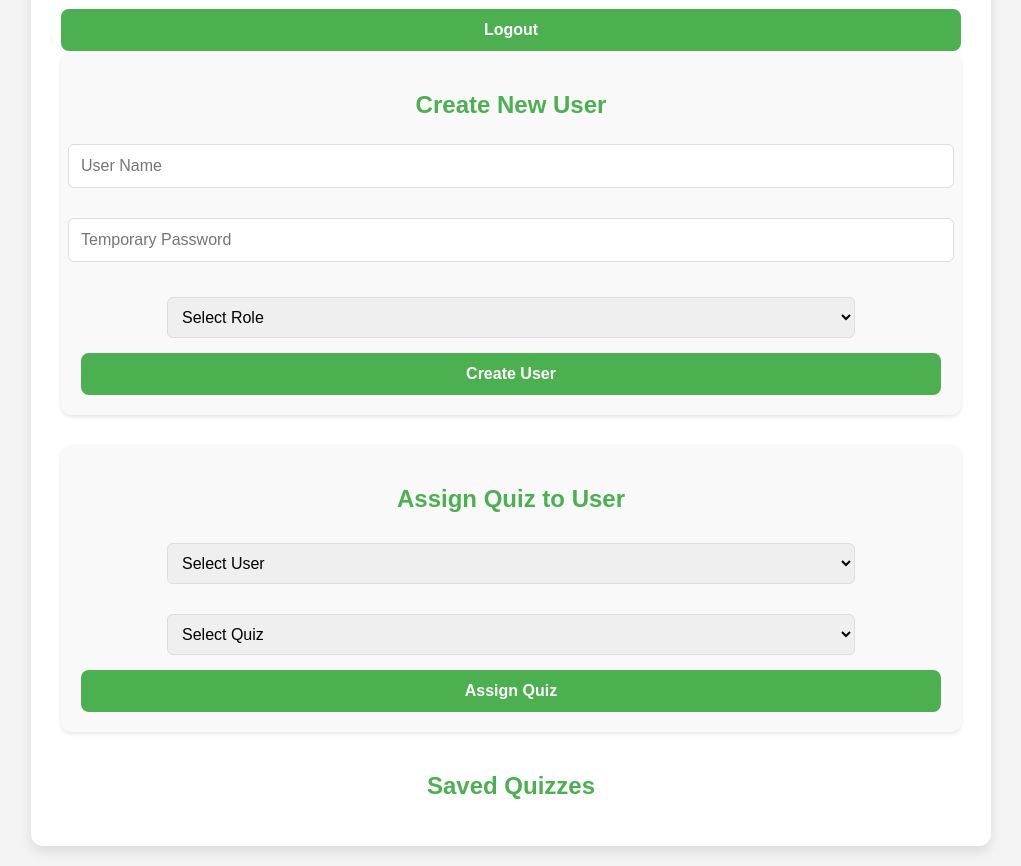
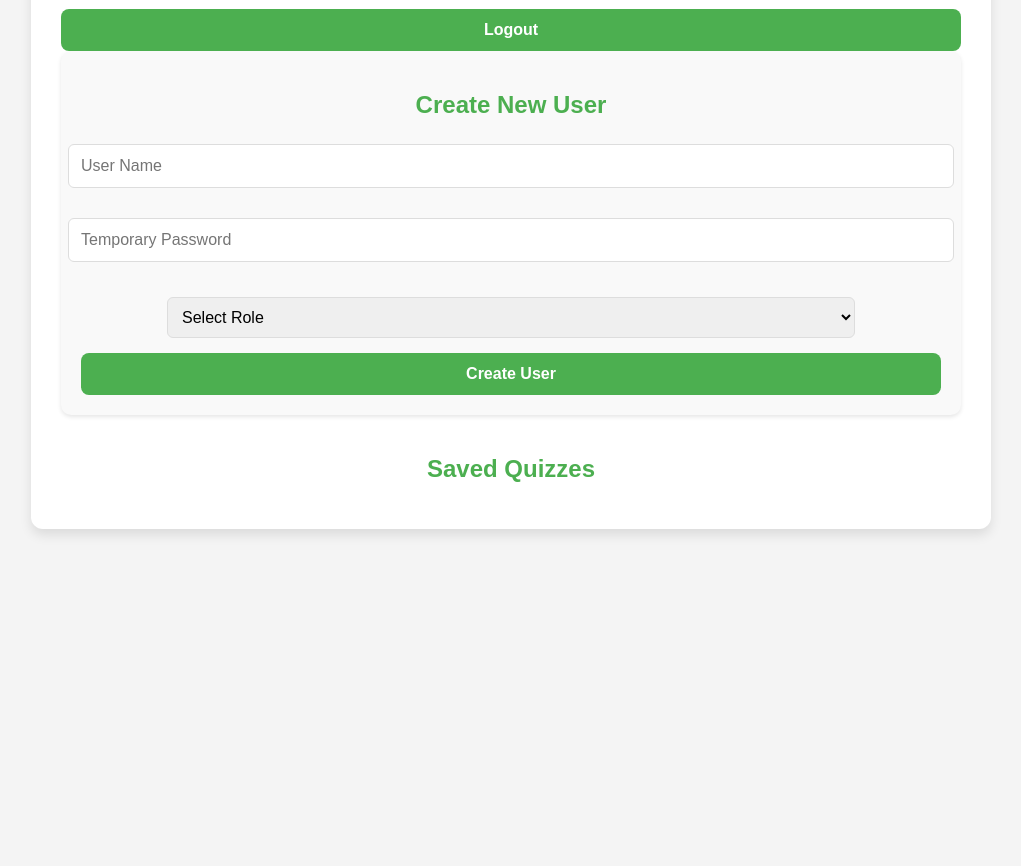
Before and after one commit to albert-881/employee-quiz-portal, a plain HTML site: page demoAdmin.html in a window 1280 px wide. Shown: the part 129-995 px from the top of the page, without its empty margins (129-1150 px from the left). After the commit the page ends 800 px from the top, so only its background shows below. Drawn offline with Linux system fonts and the light colour scheme; no server answers.

Commit message:
deleted assign quiz to user section temporaily

```diff
--- a/demoAdmin.html
+++ b/demoAdmin.html
@@ -32,20 +32,6 @@
             </form>
         </div>
 
-        <!-- Assign Quizzes to Users Section -->
-        <div class="assign-quiz">
-            <h2>Assign Quiz to User</h2>
-            <select id="user-select">
-                <option value="" disabled selected>Select User</option>
-                <!-- Users will be populated here -->
-            </select>
-            <select id="quiz-select">
-                <option value="" disabled selected>Select Quiz</option>
-                <!-- Quizzes will be populated here -->
-            </select>
-            <button id="assign-quiz-btn" class="btn">Assign Quiz</button>
-        </div>
-
         <!-- Display Saved Quizzes Section -->
         <div id="quiz-list">
             <h2>Saved Quizzes</h2>
--- a/js/backendLogic.js
+++ b/js/backendLogic.js
@@ -168,5 +168,4 @@ export async function storeGrade(date, grade, userEmail, quizID) {
     console.error("Fetch error:", error);
   }
 }
-
 //*****************************************************************************//
```
Also changed, not shown: todo-list.txt (line endings or trailing spaces).
